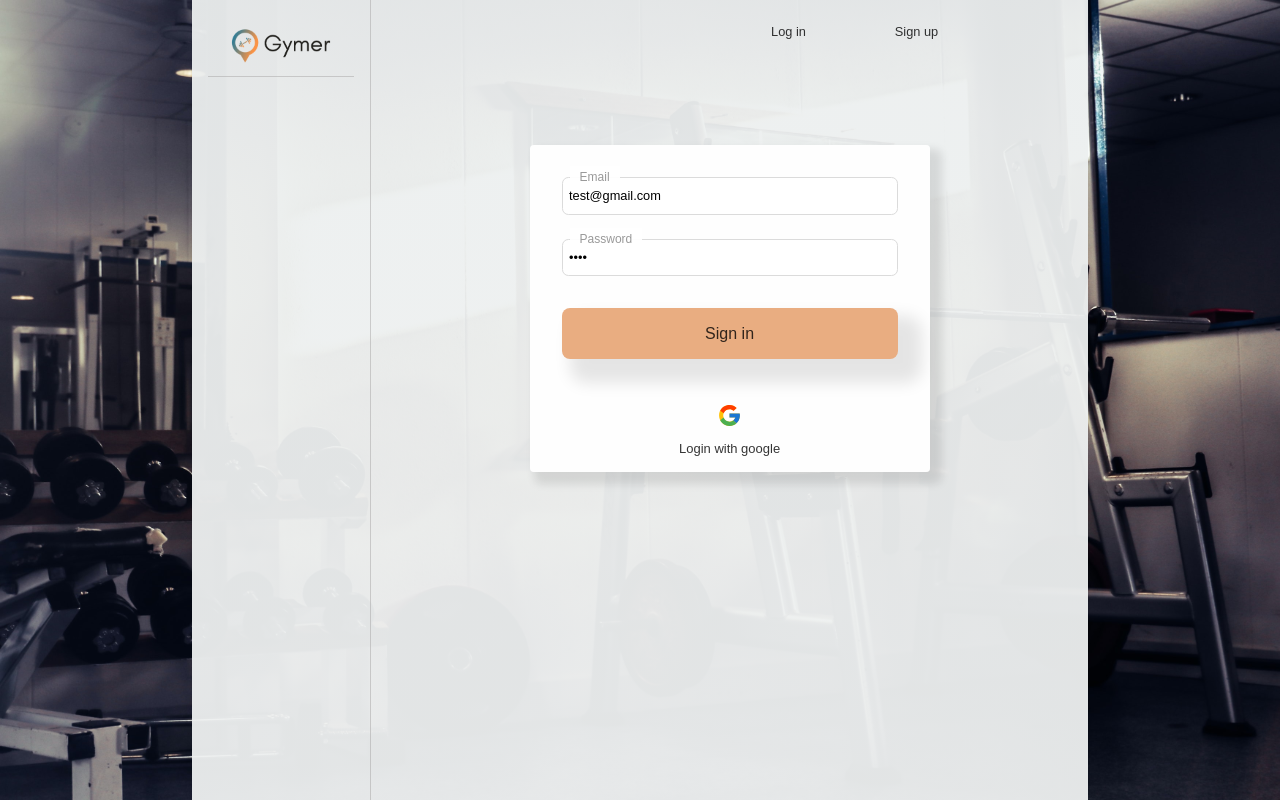
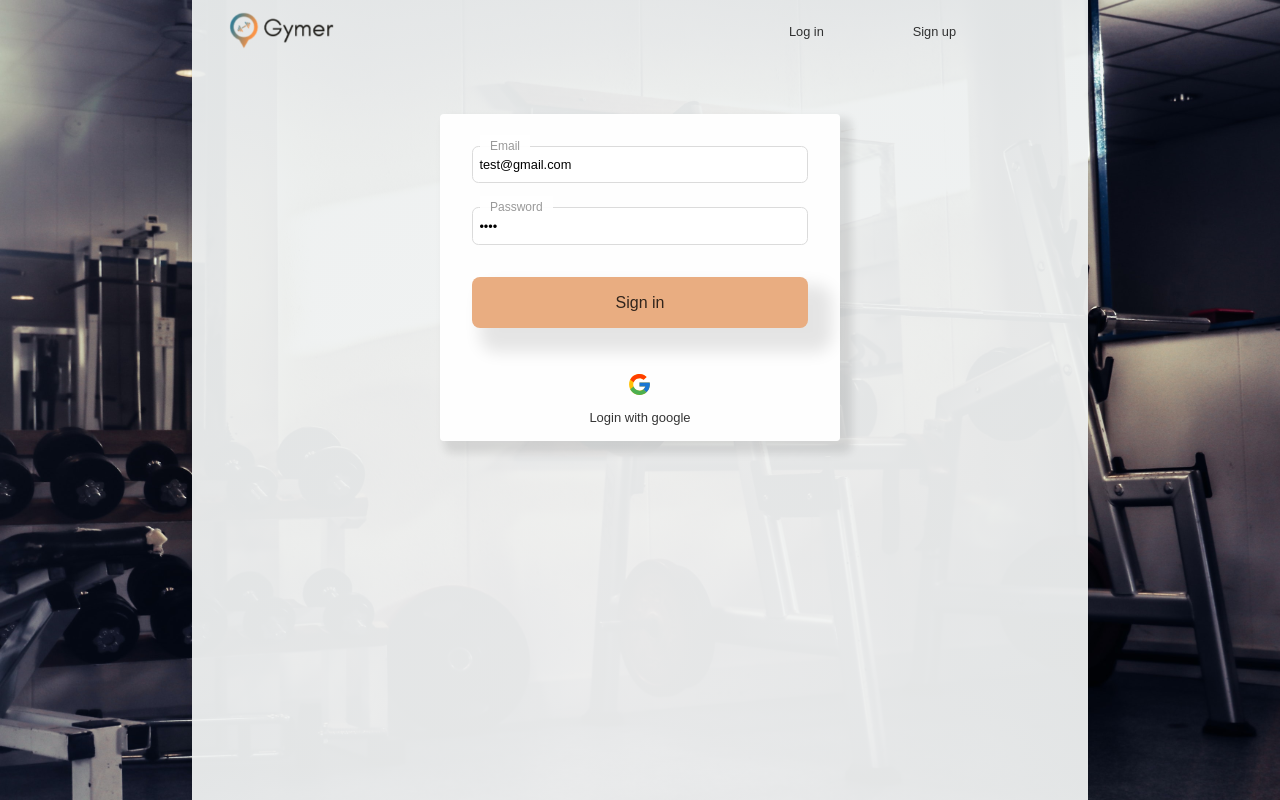
Before and after one commit to dominikajarek/gymer-front-end, a React (Create React App) app: page /login in a window 1280 px wide. Shown: the top 800 px of the page. Built offline with nearby package versions, Linux system fonts and the light colour scheme.

Commit message:
Fix basic styles

```diff
--- a/src/App.js
+++ b/src/App.js
@@ -4,10 +4,6 @@ import { BrowserRouter as Router, Route, Switch } from 'react-router-dom';
 import { GymSite } from './components/partner/GymSite';
 import { Calendars } from "./components/partner/Calendar";
 import { Header } from "./components/main/Header";
-import { LeftMenu } from "./components/main/LeftMenu";
-import { Gyms } from "./components/categories/Gyms";
-import { Fitness } from "./components/categories/Fitness";
-import { PersonalTrainers } from "./components/categories/PersonalTrainers";
 import { UserSlots } from './components/user/UserSlots';
 import { UserProfile } from './components/user/UserProfile';
 import { Activation } from './components/main/Activation';
@@ -30,9 +26,6 @@ export const App = () => {
     return (
           <div className='router'>
               <Router>
-                  <div className='main-menu'>
-                      <LeftMenu />
-                  </div>
                   <div className='header'>
                       {isLoggedIn ? <UserNavbar /> : <Header />}
                   </div>
@@ -52,11 +45,6 @@ export const App = () => {
                           {/*<PrivateRoute exact path={'/partner-slots'} component={ PartnerProfile } />*/}
                           <PrivateRoute exact path={'/partner-profile'} component={ PartnerProfile } />
                       </Switch>
-                      <div className='categories'>
-                          <Route exact path={'/gyms'} component={ Gyms } />
-                          <Route exact path={'/fitness'} component={ Fitness } />
-                          <Route exact path={'/personal-trainers'} component={ PersonalTrainers } />
-                      </div>
                   </div>
               </Router>
           </div>
--- a/src/components/main/Header.js
+++ b/src/components/main/Header.js
@@ -3,11 +3,17 @@ import { Link } from "react-router-dom";
 
 import 'react-responsive-modal/styles.css';
 import '../../styles/header.css';
+import logo from "../../images/Logo-transparent.png";
 
 export const Header = () => {
 
     return (
             <header className='header-container'>
+                <div className='logo'>
+                    <a href='/'>
+                        <img alt='logo' src={logo} className='app-logo' />
+                    </a>
+                </div>
                 <div className='buttons-user'>
                     <Link to='/login'
                           className='btn btn-one sign-in link-style'>
--- a/src/components/main/LeftMenu.js
+++ /dev/null
@@ -1,15 +0,0 @@
-import React from 'react';
-
-import logo from '../../images/Logo-transparent.png';
-import '../../styles/left-menu.css';
-
-export const LeftMenu = () => {
-
-    return (
-        <div className='container-main-menu'>
-            <a href='/'>
-                <img alt='logo' src={logo} className='app-logo' />
-            </a>
-        </div>
-    );
-}
--- a/src/components/main/UserNavbar.js
+++ b/src/components/main/UserNavbar.js
@@ -2,6 +2,7 @@ import React, { useEffect, useState } from 'react';
 import axios from "axios";
 import { UserProfileMenu } from "../user/UserProfileMenu";
 import { PartnerProfileMenu } from "../partner/settings/PartnerProfileMenu";
+import logo from "../../images/Logo-transparent.png";
 
 export const UserNavbar = () => {
 
@@ -25,6 +26,11 @@ export const UserNavbar = () => {
 
     return (
         <div>
+            <div className='logo'>
+                <a href='/'>
+                    <img alt='logo' src={logo} className='app-logo' />
+                </a>
+            </div>
             {checkUserType()}
         </div>
     );
--- a/src/index.css
+++ b/src/index.css
@@ -46,13 +46,13 @@ body {
   background: rgb(186,189,194);
   background: radial-gradient(circle, rgba(242, 243, 243, 0.95) 0%, rgba(236, 239, 239, 0.95) 100%);
   width: 70%;
-  height: 500vh;
-  grid-template-columns: 0.5fr 1fr 1fr;
-  grid-template-rows: 0.1fr 4fr 0.1fr;
+  height: auto;
+  grid-template-columns: 1fr 1fr;
+  grid-template-rows: 0.2fr 4fr 0.2fr;
   grid-template-areas:
-          "nav  header  header"
-          "nav  content content"
-          "nav  footer  footer"
+          "header  header"
+          "content content"
+          "footer  footer"
 }
 
 .main-menu {
--- a/src/styles/header.css
+++ b/src/styles/header.css
@@ -8,8 +8,8 @@
     align-items: var(--align-items);
     width: 100%;
     grid-template-areas:
-            "search buttons null";
-    grid-template-columns: 2fr 1fr 0.5fr;
+            "logo search buttons null";
+    grid-template-columns: 2fr 2fr 1fr 0.5fr;
     font-size: 0.8em;
     grid-gap: 1em;
     padding: 1em;
@@ -175,6 +175,15 @@ div[class*=box] {
     grid-area: logout;
 }
 
+.app-logo {
+    max-width: 100%;
+}
+
+.logo {
+    position: fixed;
+    max-width: 12em;
+}
+
 .profile, .slots, .logout, .sign-in, .sign-up {
     justify-self: end;
 }
--- a/src/styles/left-menu.css
+++ /dev/null
@@ -1,53 +0,0 @@
-.container-main-menu {
-    height: auto;
-    font-weight: var(--font-weight);
-    font-size: 0.8em;
-}
-
-.container-main-menu, .nav {
-    display: var(--display-grid);
-}
-
-.nav {
-    grid-template-areas:
-            "home"
-            "gym"
-            "fitness"
-            "personal-trainer";
-    grid-template-rows: 1.5fr 1fr 1fr 1fr;
-    grid-template-columns: 1fr;
-    grid-gap: 3em;
-    margin-top: 3em;
-}
-
-.a-nav1 {
-    grid-area: home;
-}
-
-.a-nav2 {
-    grid-area: gym;
-}
-
-.a-nav3 {
-    grid-area: fitness;
-}
-
-.a-nav4 {
-    grid-area: personal-trainer;
-}
-
-.a-nav1, .a-nav2, .a-nav3, .a-nav4 {
-    text-decoration: var(--text-deco);
-    color: var(--color-black);
-    line-height: 3em;
-    height: 3em;
-}
-
-.a-nav1:hover, .a-nav2:hover, .a-nav3:hover, .a-nav4:hover {
-    letter-spacing: 0.1em;
-}
-
-.app-logo {
-    max-width: 100%;
-    border-bottom: var(--border-nav);
-}
```
